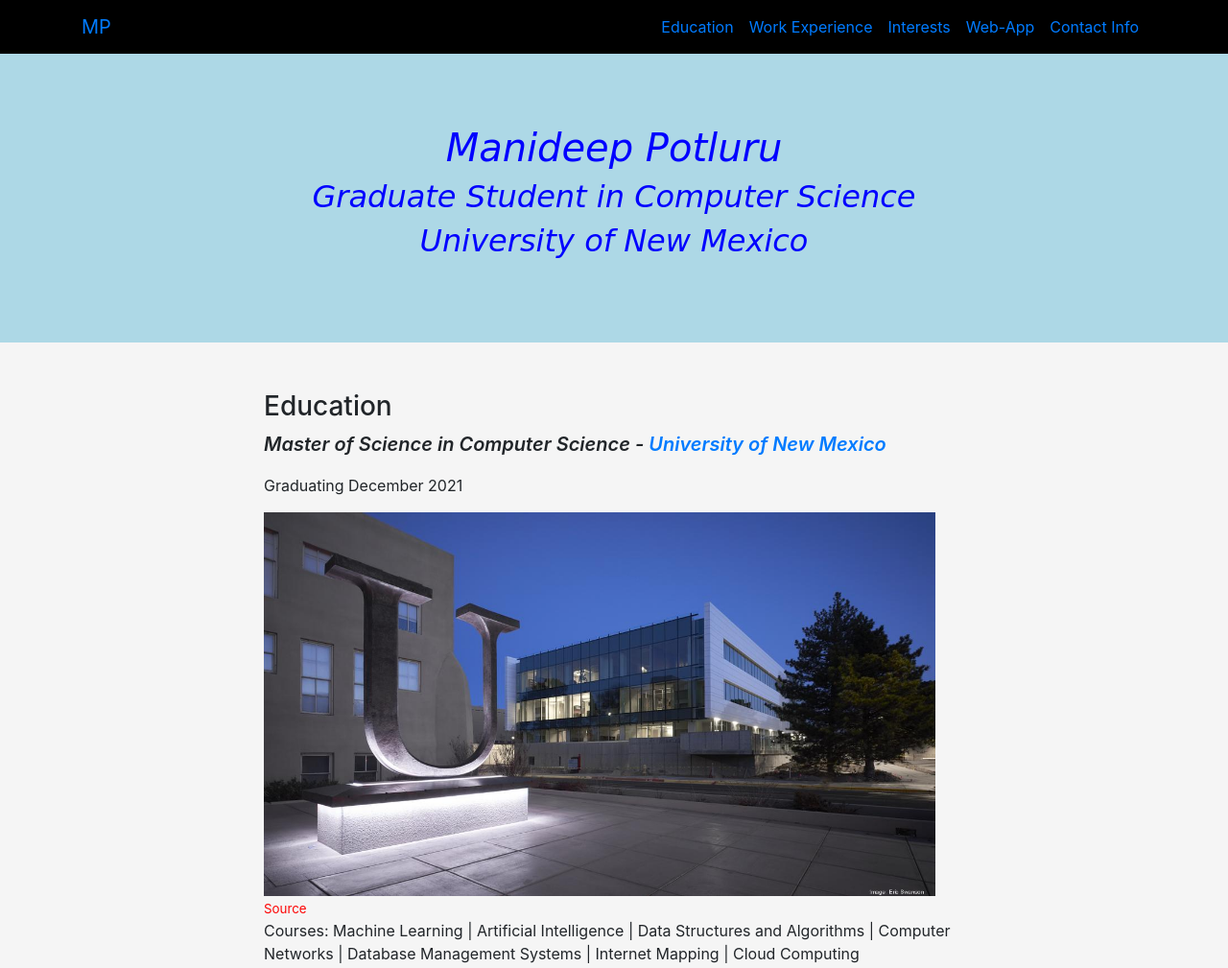
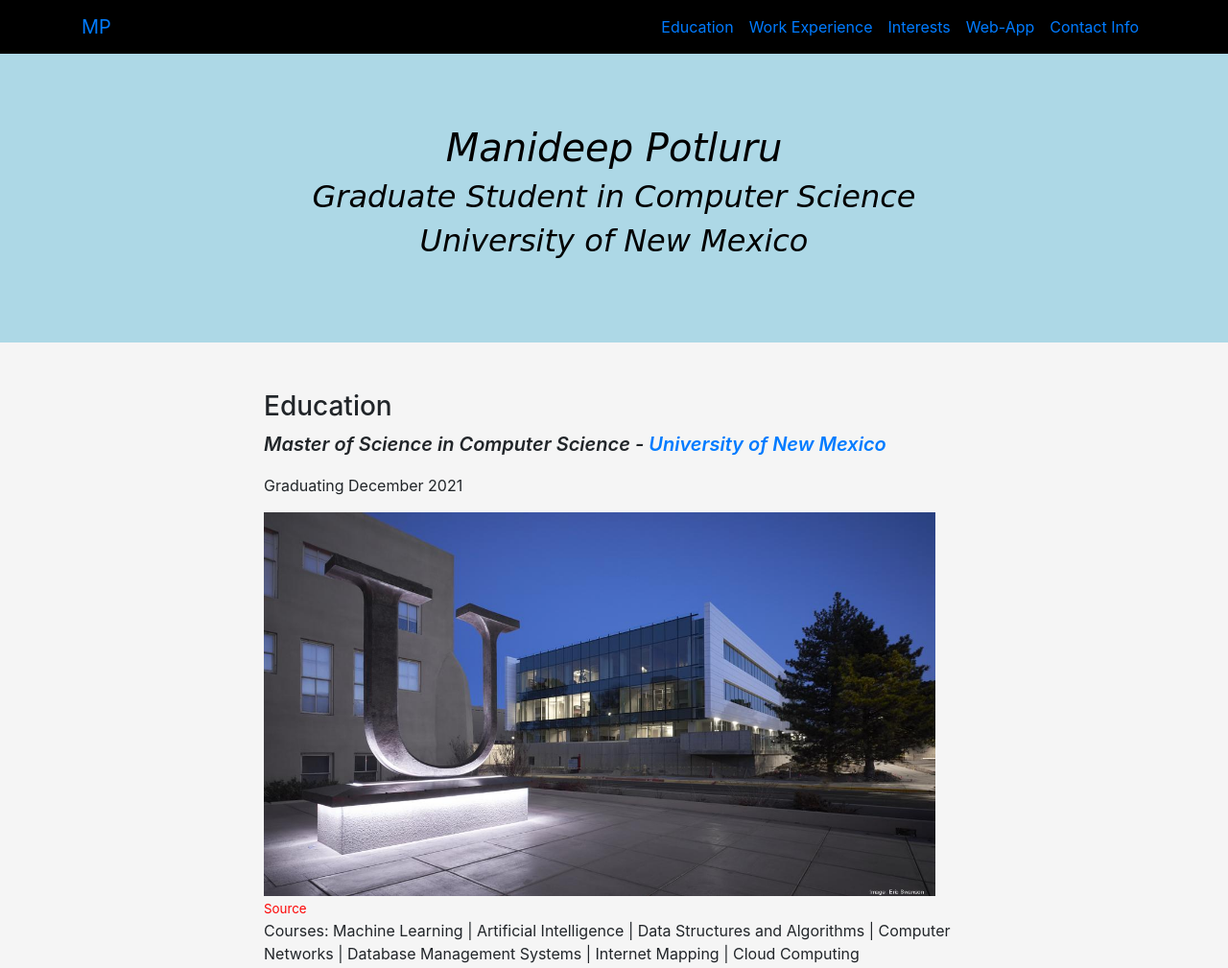
Before and after one commit to ManideepPotluru/ManideepPotluru.github.io, a plain HTML site: page index.html in a window 1280 px wide. Shown: the top 1009 px of the page at 96% size. Drawn offline with nearby package versions, Linux system fonts and the light colour scheme.

Commit message:
Update index.html

```diff
--- a/index.html
+++ b/index.html
@@ -51,7 +51,7 @@
     </nav>
 
     <header class=""
-        style="background-color:rgb(173, 216, 230); color: blue; font-family:cursive; font-style: italic; font-weight:900;">
+        style="background-color:rgb(173, 216, 230); color: black; font-family:cursive; font-style: italic; font-weight:900;">
         <div class="container text-center">
             <h1>Manideep Potluru</h1>
             <h2>Graduate Student in Computer Science</h2>
```
